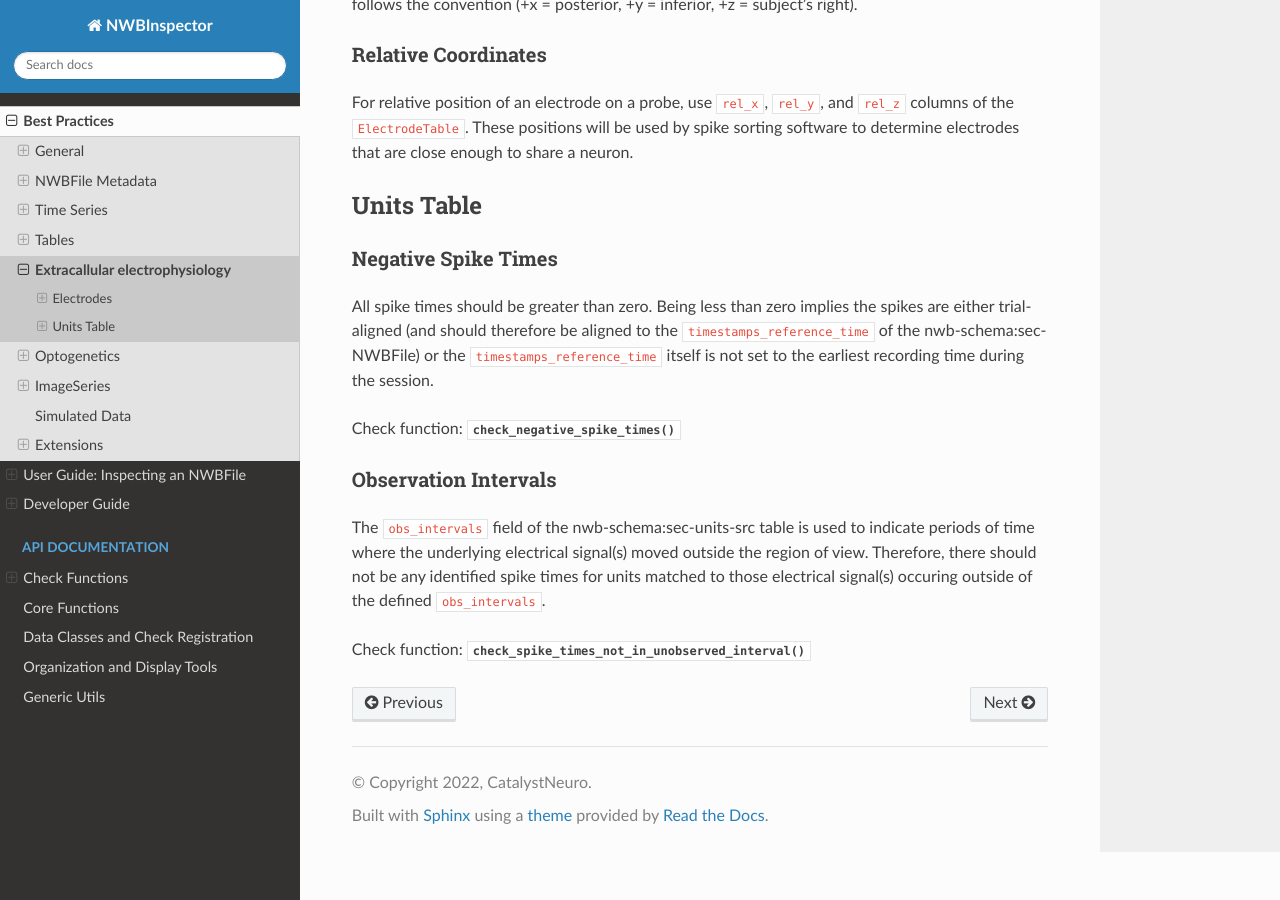
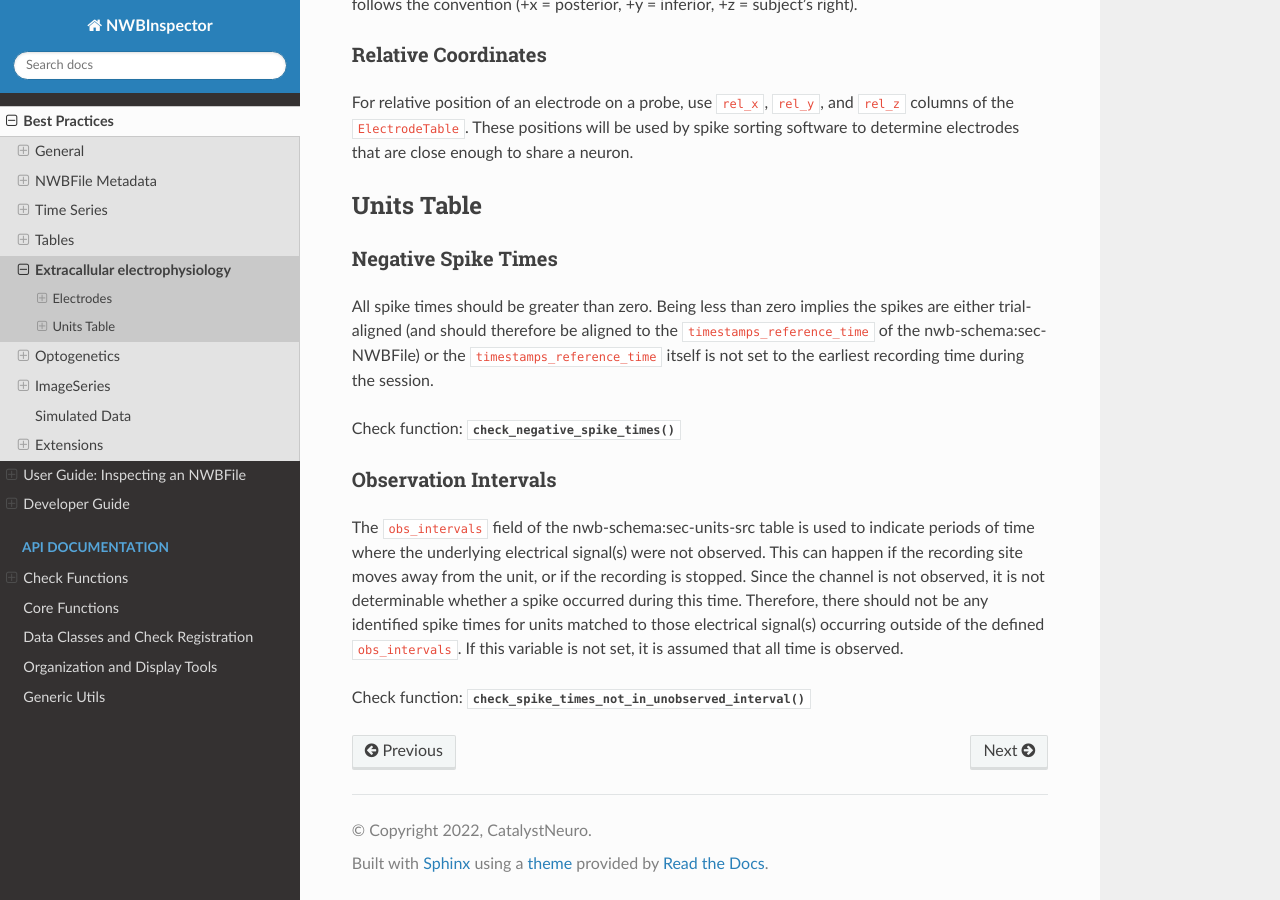
Before and after one commit to NeurodataWithoutBorders/nwbinspector, a Sphinx documentation site: the page built from docs/best_practices/ecephys.rst, in a window 1280 px wide and 900 px high, scrolled down 832 px. Built offline with Sphinx 7.4.7 and the Read the Docs theme 2.0.0, drawn with Linux system fonts in a browser that asks for light colours.

Commit message:
Update docs/best_practices/ecephys.rst

```diff
--- a/docs/best_practices/ecephys.rst
+++ b/docs/best_practices/ecephys.rst
@@ -80,6 +80,6 @@ Check function: :py:meth:`~nwbinspector.checks.ecephys.check_negative_spike_time
 Observation Intervals
 ~~~~~~~~~~~~~~~~~~~~~
 
-The ``obs_intervals`` field of the :ref:`nwb-schema:sec-units-src` table is used to indicate periods of time where the underlying electrical signal(s) moved outside the region of view. Therefore, there should not be any identified spike times for units matched to those electrical signal(s) occuring outside of the defined ``obs_intervals``.
+The ``obs_intervals`` field of the :ref:`nwb-schema:sec-units-src` table is used to indicate periods of time where the underlying electrical signal(s) were not observed. This can happen if the recording site moves away from the unit, or if the recording is stopped. Since the channel is not observed, it is not determinable whether a spike occurred during this time. Therefore, there should not be any identified spike times for units matched to those electrical signal(s) occurring outside of the defined ``obs_intervals``. If this variable is not set, it is assumed that all time is observed.
 
 Check function: :py:meth:`~nwbinspector.checks.ecephys.check_spike_times_not_in_unobserved_interval`
```
